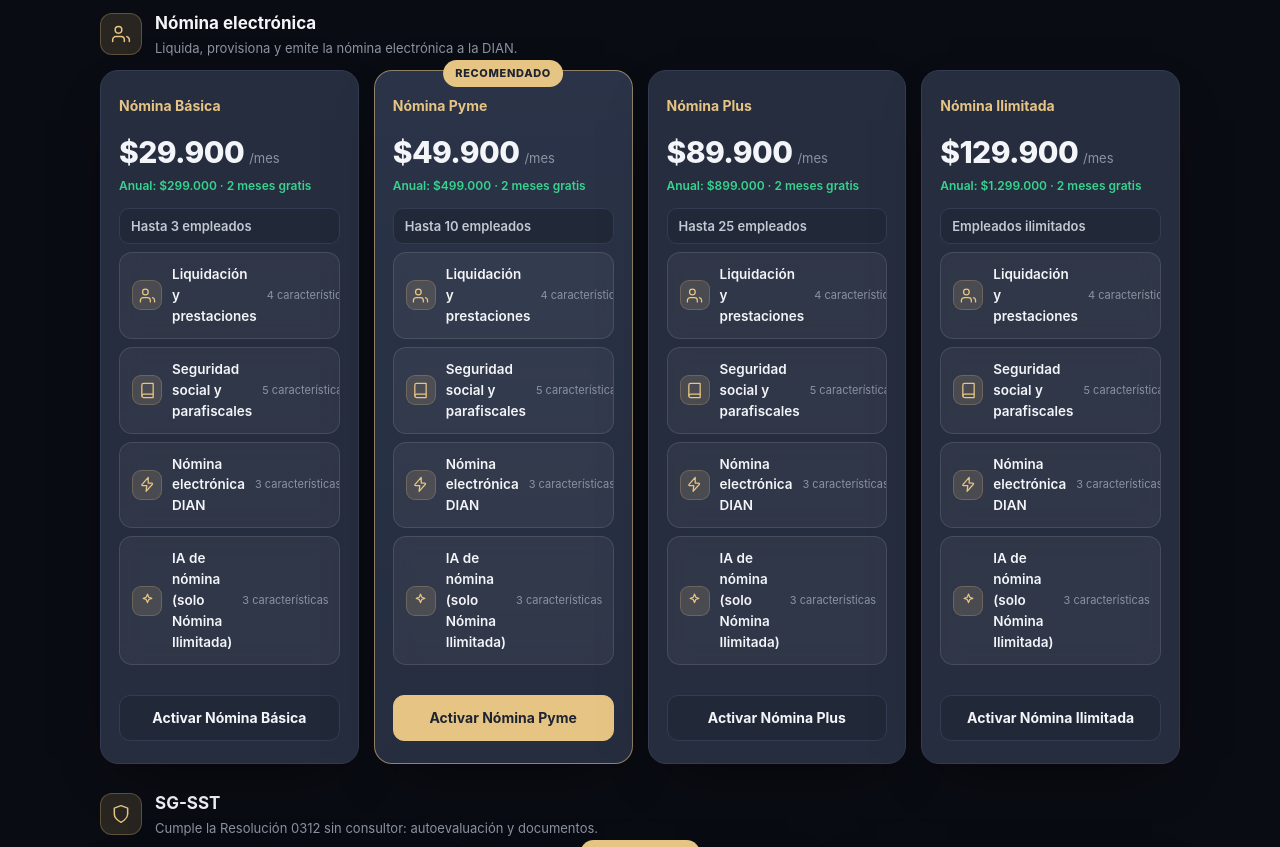
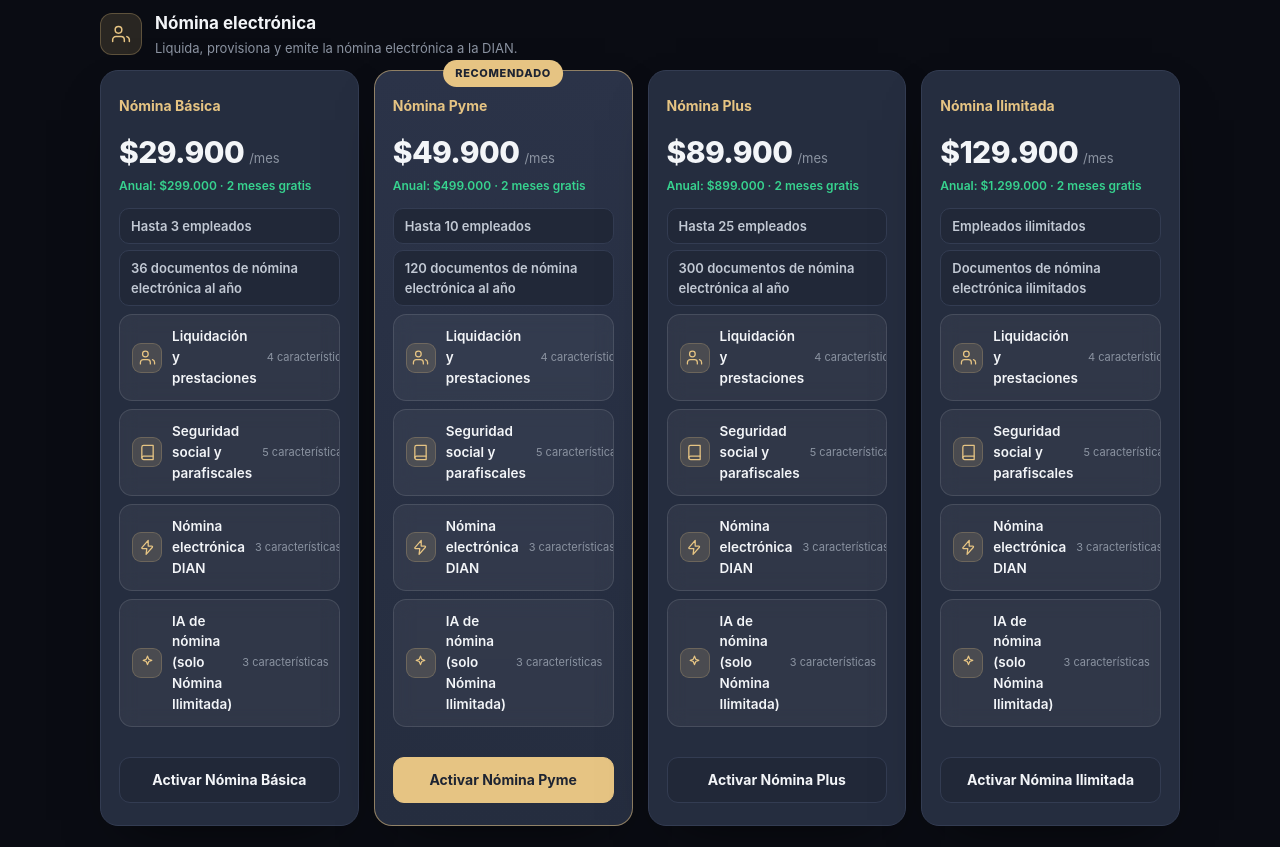
Before and after one commit to ediandres07-oss/declaraci-n-de-renta, a Flask app: page /contadores/contabilidad in a window 1280 px wide; the page is wider, and only the part inside the window is pictured. Shown: the part 1971-2818 px from the top of that part. Run offline with Flask 3, Linux system fonts and the light colour scheme.

Commit message:
Web contadores: documentos de nómina electrónica al año en cada tier de Nómina (36/120/300/ilimitados)
Co-Authored-By: Claude Opus 4.8 <noreply@anthropic.com>

```diff
--- a/templates/planes_contabilidad.html
+++ b/templates/planes_contabilidad.html
@@ -246,7 +246,7 @@
   ] %}
   {% set _addons = [
     {"ic":ic_nom,"nombre":"Nómina electrónica","gancho":"Liquida, provisiona y emite la nómina electrónica a la DIAN.","grupos":gr_nom,
-     "tiers":[{"n":"Nómina Básica","t":"Hasta 3 empleados","p":"$29.900","pa":"$299.000"},{"n":"Nómina Pyme","t":"Hasta 10 empleados","p":"$49.900","pa":"$499.000","f":true},{"n":"Nómina Plus","t":"Hasta 25 empleados","p":"$89.900","pa":"$899.000"},{"n":"Nómina Ilimitada","t":"Empleados ilimitados","p":"$129.900","pa":"$1.299.000"}]},
+     "tiers":[{"n":"Nómina Básica","t":"Hasta 3 empleados","d":"36 documentos de nómina electrónica al año","p":"$29.900","pa":"$299.000"},{"n":"Nómina Pyme","t":"Hasta 10 empleados","d":"120 documentos de nómina electrónica al año","p":"$49.900","pa":"$499.000","f":true},{"n":"Nómina Plus","t":"Hasta 25 empleados","d":"300 documentos de nómina electrónica al año","p":"$89.900","pa":"$899.000"},{"n":"Nómina Ilimitada","t":"Empleados ilimitados","d":"Documentos de nómina electrónica ilimitados","p":"$129.900","pa":"$1.299.000"}]},
     {"ic":ic_sst,"nombre":"SG-SST","gancho":"Cumple la Resolución 0312 sin consultor: autoevaluación y documentos.","grupos":gr_sst,
      "tiers":[{"n":"SST Esencial","t":"Micro <10 · riesgo I–III","p":"$29.900","pa":"$299.000"},{"n":"SST Pyme","t":"10–50 trabajadores","p":"$59.900","pa":"$599.000","f":true},{"n":"SST Empresarial","t":">50 · o riesgo IV–V","p":"$99.900","pa":"$999.000"}]},
     {"ic":ic_pos,"nombre":"Punto de venta (POS)","gancho":"Vende rápido con caja táctil; contabiliza e inventario solos.","grupos":gr_pos,
@@ -272,6 +272,7 @@
       <div class="price"><span class="amt">{{ t.p }}</span><span class="per">/mes</span></div>
       <div class="year">Anual: {{ t.pa }} · 2 meses gratis</div>
       <div class="cap">{{ t.t }}</div>
+      {% if t.d %}<div class="cap" style="margin-top:6px">{{ t.d }}</div>{% endif %}
       {{ det(a.grupos) }}
       <a class="cta {{ 'pri' if t.f }}" href="mailto:contacto@tributando.co?subject=Quiero {{ t.n }}">Activar {{ t.n }}</a>
     </div>
```
